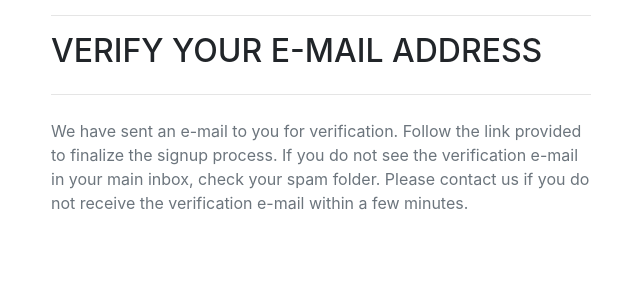
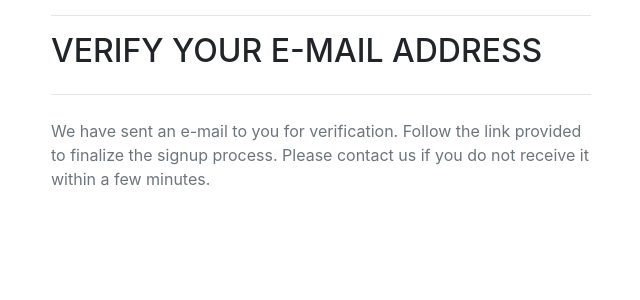
Before and after one commit to liambaker93/boutique_ado_v1, a Django app: a page that uses templates/allauth/account/verification_sent.html in a window 1280 px wide. Shown: the part 165-465 px from the top of the page, without its empty margins (34-674 px from the left). Run offline with Django 3.2, Linux system fonts and the light colour scheme; parts of the project's set-up code (start-up, migrations or seed data) failed here and were passed over; some libraries are stand-ins or nearby versions.

Commit message:
fix email settings

```diff
--- a/templates/allauth/account/verification_sent.html
+++ b/templates/allauth/account/verification_sent.html
@@ -5,10 +5,10 @@
 {% block head_title %}{% trans "Verify Your E-mail Address" %}{% endblock %}
 
 {% block inner_content %}
-<hr>
-<h2 class="logo-font mb-4">{% trans "Verify Your E-mail Address" %}</h2>
-<hr>
+    <hr>
+    <h2 class="logo-font mb-4">{% trans "Verify Your E-mail Address" %}</h2>
+    <hr>
 
-    <p>{% blocktrans %}We have sent an e-mail to you for verification. Follow the link provided to finalize the signup process. If you do not see the verification e-mail in your main inbox, check your spam folder. Please contact us if you do not receive the verification e-mail within a few minutes.{% endblocktrans %}</p>
+    <p>{% blocktrans %}We have sent an e-mail to you for verification. Follow the link provided to finalize the signup process. Please contact us if you do not receive it within a few minutes.{% endblocktrans %}</p>
 
 {% endblock %}
```
